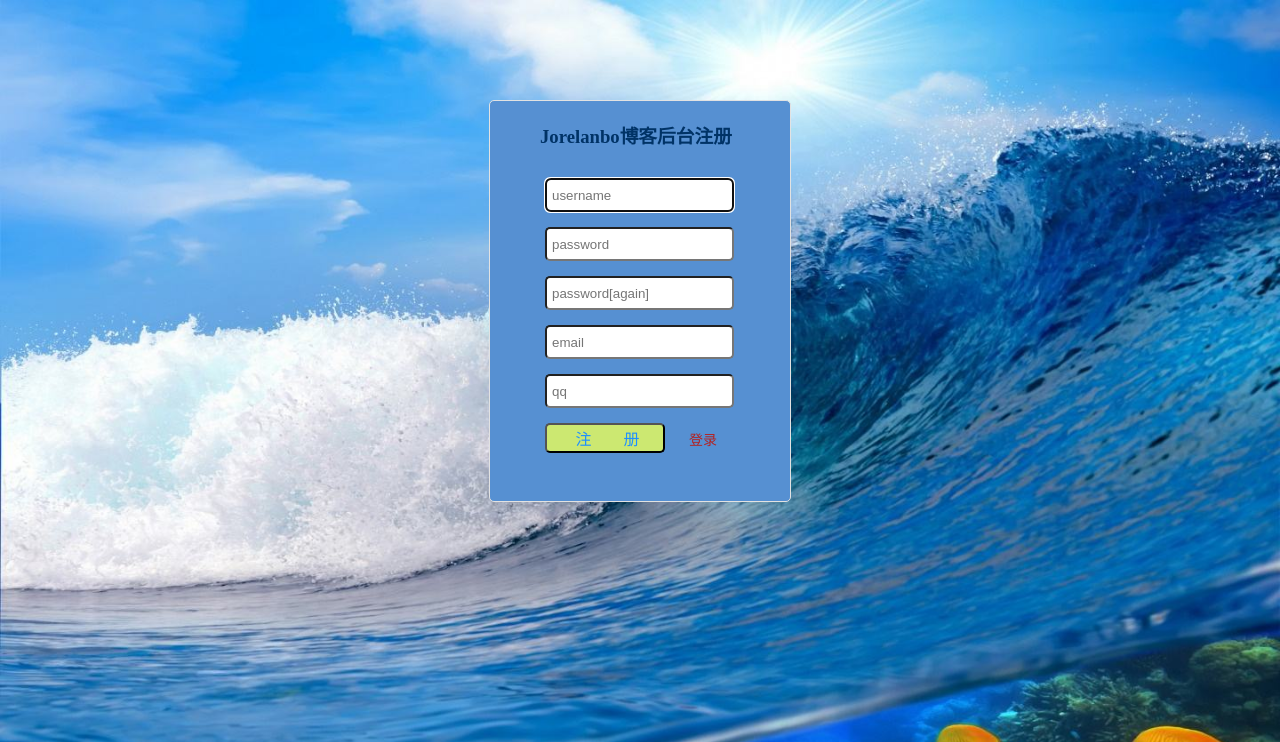
After one commit to Jorelanbo/blog, a PHP site: page /admin/reg.html in a window 1280 px wide. The commit adds this page. Shown: the top 742 px of the page. Run offline with PHP 8.4, Linux system fonts and the light colour scheme.

Commit message:
后台登录注册初步完成

```diff
--- /dev/null
+++ b/admin/reg.html
@@ -0,0 +1,53 @@
+<!DOCTYPE html>
+<html lang="en">
+<head>
+    <meta charset="UTF-8">
+    <title>Jorelanbo博客后台注册</title>
+    <link rel="stylesheet" type="text/css" href="../templates/style/base.css">
+    <script>
+        function check() {
+            if (document.reg.upwd.value != document.reg.upwd2.value) {
+                alert("两次输入的密码不一致！");
+                return false;
+            }
+        }
+    </script>
+</head>
+<body class="reg_body">
+<div class="reg_box">
+    <div class="reg_content">
+        <h3>Jorelanbo博客后台注册</h3>
+        <form name="reg" action="index.php?a=reg&m=user" method="post" onsubmit="return check()">
+            <table cellspacing="15px">
+                <tr>
+                    <td><input type="text" name="uname" id="name" placeholder="username"></td>
+                </tr>
+                <tr>
+                    <td ><input type="password" name="upwd" id="upwd" placeholder="password"></td>
+                </tr>
+                <tr>
+                    <td ><input type="password" name="upwd2" id="upwd2" placeholder="password[again]"></td>
+                </tr>
+                <tr>
+                    <td ><input type="email" name="email" id="email" placeholder="email"></td>
+                </tr>
+                <tr>
+                    <td ><input type="text" name="qq" id="qq" placeholder="qq"></td>
+                </tr>
+                <tr>
+                    <td><input type="submit" value="注　　册" id="submit">
+                        <a href="index.php?a=login_h">登录</a></td>
+                </tr>
+            </table>
+        </form>
+    </div>
+</div>
+
+<script>
+    window.onload = function () {
+        var name = document.getElementById("name");
+        name.focus();
+    }
+</script>
+</body>
+</html>
--- a/templates/style/base.css
+++ b/templates/style/base.css
@@ -35,6 +35,7 @@ a {
     height: 80px;
     float: left;
     margin: 5px;
+    border: 1px solid white;
     border-radius: 50%;
 }
 
@@ -361,7 +362,7 @@ a {
 
 /*登录页面*/
 .login_body {
-    background: url("../images/timg.jpg") no-repeat fixed;
+    background: url("../images/big_bg2.jpg") no-repeat fixed;
     background-size: 100% 100%;
 }
 
@@ -390,7 +391,7 @@ a {
 
 .login_content form {
     margin-top: 15px;
-    margin-left: 45px;
+    margin-left: 40px;
     background: #5690D2;
 }
 
@@ -403,6 +404,7 @@ a {
 .login_content form input {
     width: 180px;
     height: 30px;
+    padding-left: 5px;
     border-radius: 5px;
 }
 
@@ -422,3 +424,68 @@ a {
     color: firebrick;
     font-size: 14px;
 }
+
+/*注册页面*/
+.reg_body {
+    background: url("../images/big_bg1.jpg") no-repeat fixed;
+    background-size: 100% 100%;
+}
+
+.reg_box {
+    width: 100%;
+    height: 400px;
+    margin-top: 100px;
+}
+
+.reg_content {
+    width: 300px;
+    height: 400px;
+    margin: 0 auto;
+    background: #5690D2;
+    border: 1px solid #e2e2e2;
+    border-radius: 5px;
+}
+
+.reg_content h3 {
+    width: 100%;
+    margin-top: 20px;
+    margin-left: 50px;
+    font-family: 微软雅黑, serif;
+    color: #003366;
+}
+
+.reg_content form {
+    margin-top: 15px;
+    margin-left: 40px;
+    background: #5690D2;
+}
+
+.reg_content form label {
+    color: #222222;
+    height: 30px;
+    line-height: 30px;
+}
+
+.reg_content form input {
+    width: 180px;
+    height: 30px;
+    padding-left: 5px;
+    border-radius: 5px;
+}
+
+.reg_content form input#ctime {
+    width: 50px;
+}
+
+.reg_content form input#submit {
+    width: 120px;
+    background: #ccE871;
+    font-size: 16px;
+    color: dodgerblue;
+}
+
+.reg_content form a {
+    margin-left: 20px;
+    color: firebrick;
+    font-size: 14px;
+}
```
Also changed, not shown: admin/actions/adminAction.class.php (+11 -0 lines), admin/actions/userAction.class.php (+86 -1 lines), admin/home.html (added, +11 -0 lines), admin/login.html (+7 -0 lines), templates/images/big_bg1.jpg (renamed from templates/images/timg.jpg), templates/images/big_bg2.jpg (added).
